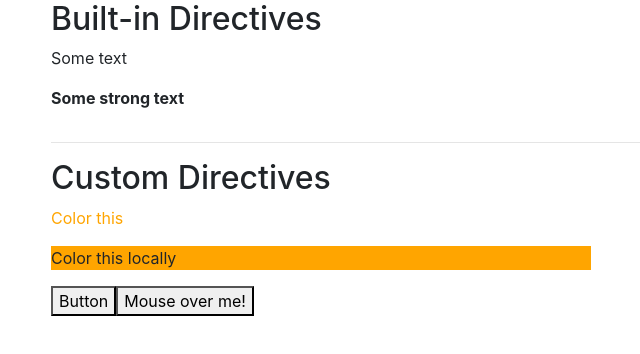
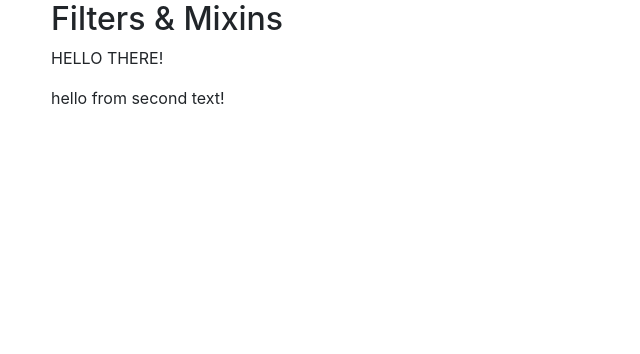
Before and after one commit to wdudek82/vuejs-2-the-complete-guide, a Vue app: page / in a window 1280 px wide. Shown: the top 354 px of the page, without its empty margins (34-674 px from the left). Built offline with nearby package versions, Linux system fonts and the light colour scheme.

Commit message:
Creating local and global template filters

```diff
--- a/src/App.vue
+++ b/src/App.vue
@@ -1,17 +1,20 @@
 <template>
   <div id="app">
-    <app-directives></app-directives>
+    <!--<app-directives></app-directives>-->
+    <filters-mixins></filters-mixins>
   </div>
 </template>
 
 <script>
 
 import AppDirectives from './components/directives/AppDirectives';
+import FiltersMixins from './components/filters-mixins/FiltersMixins';
 
 export default {
   name: 'App',
   components: {
     AppDirectives,
+    FiltersMixins,
   },
 };
 </script>
--- /dev/null
+++ b/src/components/filters-mixins/FiltersMixins.vue
@@ -0,0 +1,36 @@
+<template
+    xmlns:v-highlight="http://www.w3.org/1999/xhtml"
+    xmlns:v-local-highlight="http://www.w3.org/1999/xhtml"
+    xmlns:v-myon="http://www.w3.org/1999/xhtml"
+>
+  <div class="container">
+    <div class="row">
+      <div class="col-xs-12 col-sm-8 col-sm-offset-2 col-md-6 col-md-offset-3">
+        <h2>Filters & Mixins</h2>
+        <p>{{ text | toUppercase }}</p>
+        <p>{{ secondText | toLowercase }}</p>
+      </div>
+    </div>
+  </div>
+</template>
+
+<script>
+export default {
+  name: 'FilterMixins',
+  filters: {
+    toUppercase(value) {
+      return value.toUpperCase();
+    },
+  },
+  data() {
+    return {
+      text: 'Hello there!',
+      secondText: 'Hello from second text!',
+    };
+  },
+};
+</script>
+
+<style scoped>
+
+</style>
--- a/src/main.js
+++ b/src/main.js
@@ -28,6 +28,11 @@ Vue.directive('highlight', {
   },
 });
 
+/* Global Filters */
+Vue.filter('toLowercase', (value) => {
+  return value.toLowerCase();
+});
+
 export const eventBus = new Vue({
   methods: {
     changeAge(age) {
```
